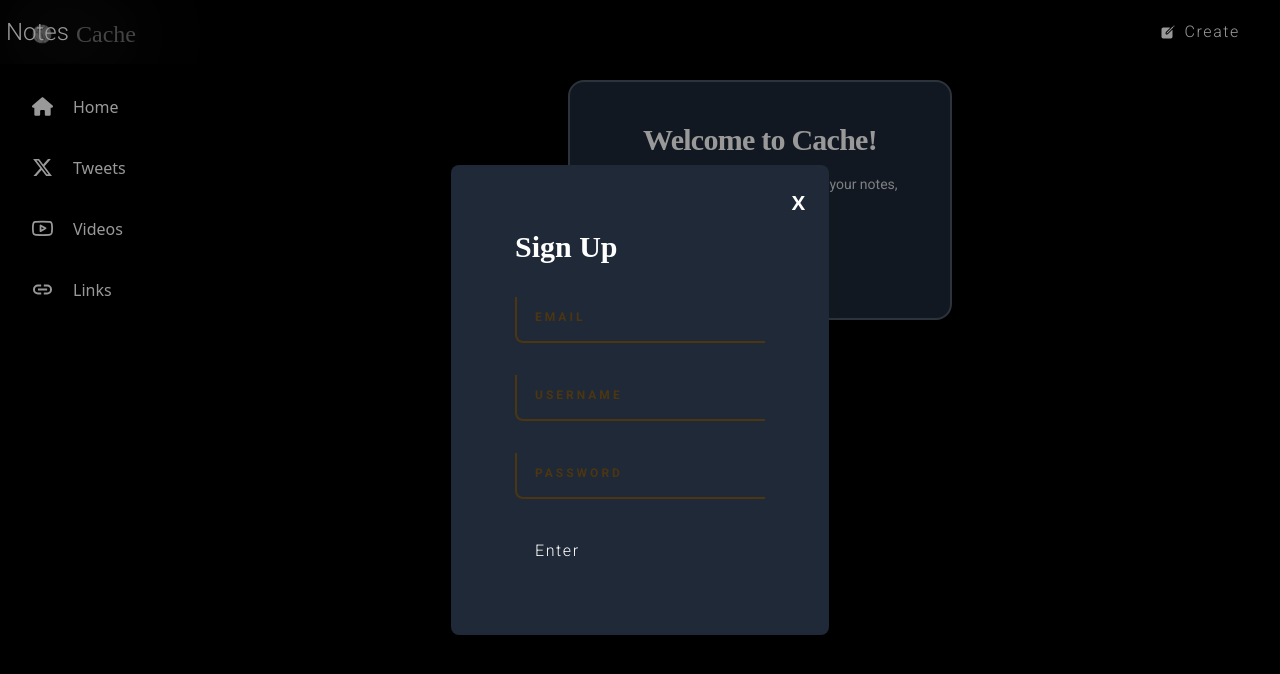
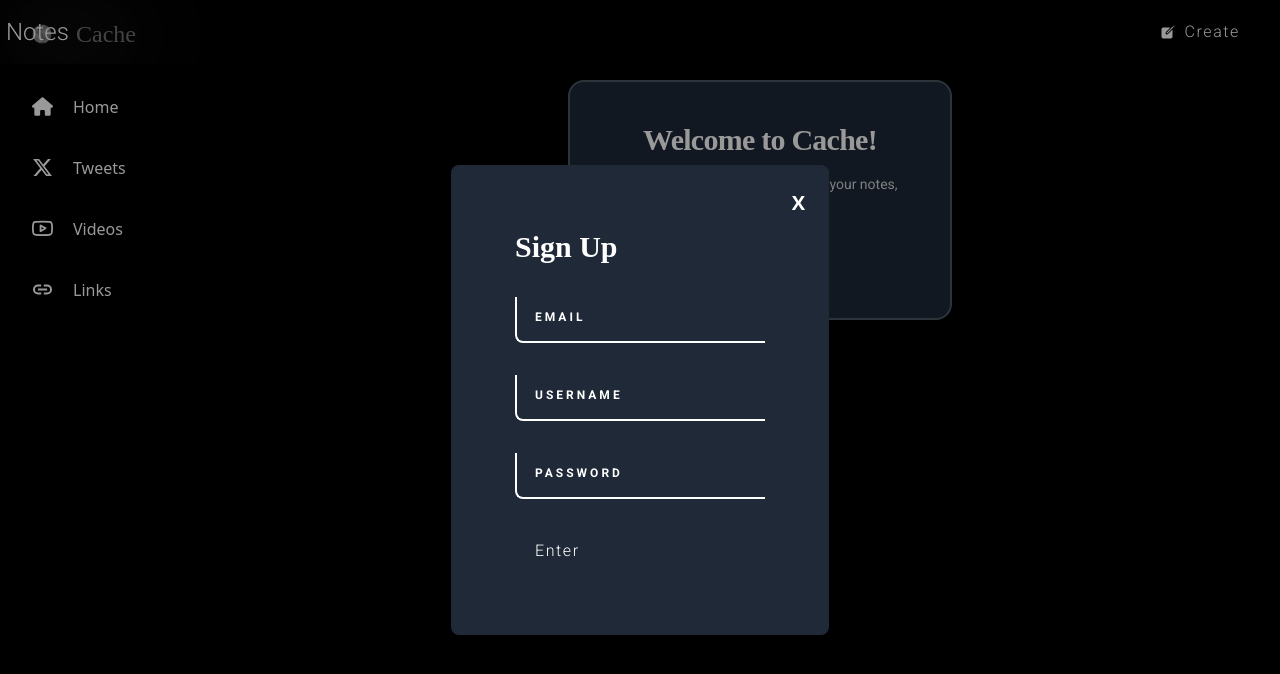
Before and after one commit to VaishnavAmbilpur/Cache, a React (Vite) app in the folder Frontend/Cache/: page / in a window 1280 px wide. Shown: the top 674 px of the page. Built offline with nearby package versions, Linux system fonts and the light colour scheme; a web font is replaced by a local one.

Commit message:
fixed login sigup colours

```diff
--- a/Frontend/Cache/src/Componets/Login.css
+++ b/Frontend/Cache/src/Componets/Login.css
@@ -34,11 +34,11 @@
     padding: 10px;
     outline: none;
     border: none;
-    color: #4c3611;
+    color: white;
     font-size: 1em;
     background: transparent;
-    border-left: 2px solid  #4c3611;
-    border-bottom: 2px solid  #4c3611;
+    border-left: 2px solid  white;
+    border-bottom: 2px solid  white;
     transition: 0.1s;
     border-bottom-left-radius: 8px;
   }
@@ -53,7 +53,7 @@
     padding: 10px;
     pointer-events: none;
     font-size: 12px;
-    color: #4c3611 ;
+    color: white ;
     text-transform: uppercase;
     transition: 0.5s;
     letter-spacing: 3px;
@@ -65,9 +65,9 @@
     transform: translateX(113px) translateY(-15px);
     font-size: 0.8em;
     padding: 5px 10px;
-    background:  #fae4c7;
+    background:  white;
     letter-spacing: 0.2em;
-    color: #4c3611;
+    color: black;
     border: 2px;
   }
 
@@ -76,9 +76,9 @@
     transform: translateX(156px) translateY(-15px);
     font-size: 0.8em;
     padding: 5px 10px;
-    background: #fae4c7;
+    background: white;
     letter-spacing: 0.2em;
-    color:    #4c3611;
+    color:    black;
     border: 2px;
   }
 
--- a/Frontend/Cache/src/Componets/Login.tsx
+++ b/Frontend/Cache/src/Componets/Login.tsx
@@ -32,7 +32,7 @@ const handleSubmit = async () => {
     <div className="flex flex-auto items-center m-10 bg-transparent bg-clip-content font-roboto font-extrabold text-flush-orange-950 bg-flush-orange-100">
       <div className="h-88 flex flex-col gap-8">
         <a className="text-3xl font-Static font-extrabold">Login</a>
-        <div className="inputBox1">
+        <div className="inputBox1 text-white">
           <input
             type="text"
             required={true}
@@ -41,7 +41,7 @@ const handleSubmit = async () => {
           />
           <span className="user">Email</span>
         </div>
-        <div className="inputBox">
+        <div className="inputBox text-white">
           <input
             type="text"
             required={true}
@@ -50,7 +50,7 @@ const handleSubmit = async () => {
           />
           <span>Username</span>
         </div>
-        <div className="inputBox">
+        <div className="inputBox text-white">
           <input
             type="password"
             required={true}
--- a/Frontend/Cache/src/Componets/Signup.css
+++ b/Frontend/Cache/src/Componets/Signup.css
@@ -34,11 +34,11 @@
     padding: 10px;
     outline: none;
     border: none;
-    color: #4c3611;
+    color: white;
     font-size: 1em;
     background: transparent;
-    border-left: 2px solid  #4c3611;
-    border-bottom: 2px solid  #4c3611;
+    border-left: 2px solid  white;
+    border-bottom: 2px solid  white;
     transition: 0.1s;
     border-bottom-left-radius: 8px;
   }
@@ -53,7 +53,7 @@
     padding: 10px;
     pointer-events: none;
     font-size: 12px;
-    color: #4c3611 ;
+    color: white ;
     text-transform: uppercase;
     transition: 0.5s;
     letter-spacing: 3px;
@@ -65,9 +65,9 @@
     transform: translateX(113px) translateY(-15px);
     font-size: 0.8em;
     padding: 5px 10px;
-    background:  #fae4c7;
+    background:  white;
     letter-spacing: 0.2em;
-    color: #4c3611;
+    color: black;
     border: 2px;
   }
 
@@ -76,9 +76,9 @@
     transform: translateX(156px) translateY(-15px);
     font-size: 0.8em;
     padding: 5px 10px;
-    background: #fae4c7;
+    background: white;
     letter-spacing: 0.2em;
-    color:    #4c3611;
+    color:    black;
     border: 2px;
   }
 
--- a/Frontend/Cache/src/Componets/Singup.tsx
+++ b/Frontend/Cache/src/Componets/Singup.tsx
@@ -26,7 +26,7 @@ const Form = () => {
     <div className="flex flex-auto items-center m-10 bg-transparent bg-clip-content  font-roboto font-extrabold text-flush-orange-950 bg-flush-orange-100">
       <div className="h-88 flex flex-col gap-8">
         <a className="text-3xl font-Static font-extrabold">Sign Up</a>
-        <div className="inputBox1">
+        <div className="inputBox1 text-white">
           <input
             type="text"
             required={true}
@@ -35,7 +35,7 @@ const Form = () => {
           />
           <span className="user">Email</span>
         </div>
-        <div className="inputBox">
+        <div className="inputBox  text-white">
           <input
             type="text"
             required={true}
@@ -44,7 +44,7 @@ const Form = () => {
           />
           <span>Username</span>
         </div>
-        <div className="inputBox">
+        <div className="inputBox  text-white">
           <input
             type="password"
             required={true}
```
